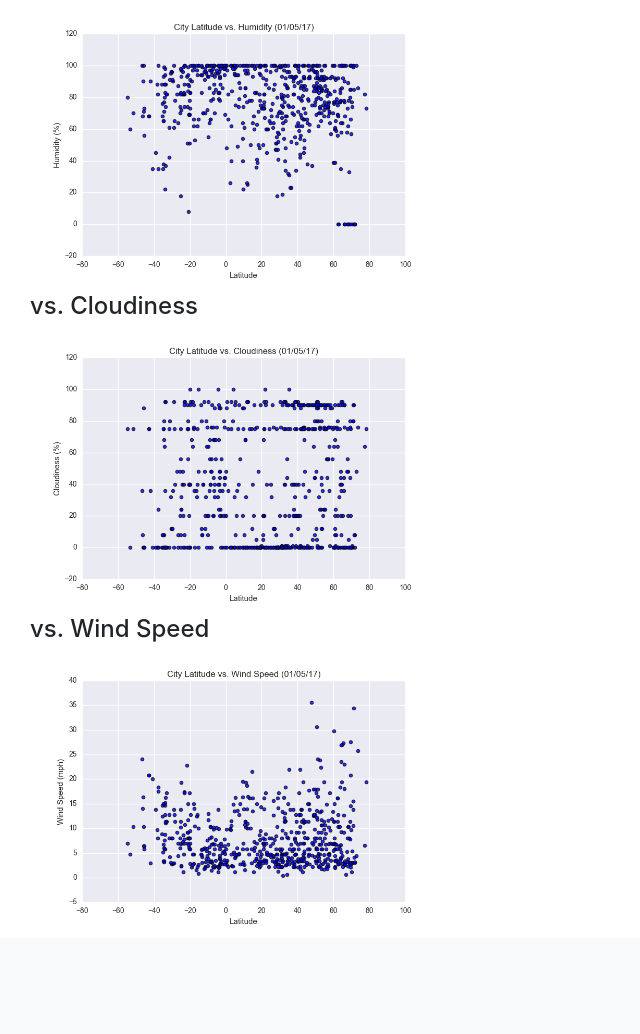
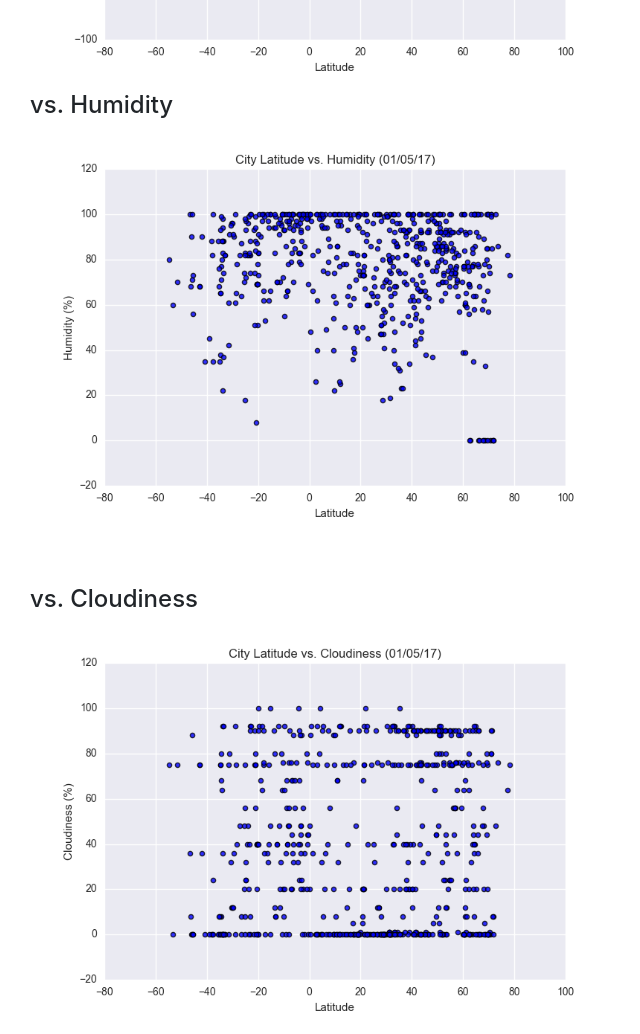
Before and after one commit to cieranmorris/Weather-Analysis-Web-Visualization, a plain HTML site: page comparison_page.html in a window 1280 px wide. Shown: the part 630-1664 px from the top of the page, without its empty margins (0-640 px from the left). Before the commit the page ends 1568 px from the top, so only its background shows below. Drawn offline with nearby package versions, Linux system fonts and the light colour scheme.

Commit message:
troubleshooting comparisons layout

```diff
--- a/comparison_page.html
+++ b/comparison_page.html
@@ -82,14 +82,14 @@
                     <div class = "col-md-6">
                         <h4>vs. Max Temperature</h4>
                         <div class = "body">
-                            <a href = "visual_lat_max_temp.html"><img class = "image-fluid" src = "Resources/assets/images/Fig1.png" width = "70%" height = "auto"></a>
+                            <a href = "visual_lat_max_temp.html"><img class = "image-fluid" src = "Resources/assets/images/Fig1.png" width = "100%" height = "auto"></a>
                         </div>
                     </div>
 
                     <div class = "col-md-6">
                         <h4>vs. Humidity</h4>
                         <div class = "body">
-                            <a href = "visual_lat_humidity"><img class = "image-fluid" src = "Resources/assets/images/Fig2.png" height = "auto" width = "70%"></a>
+                            <a href = "visual_lat_humidity"><img class = "image-fluid" src = "Resources/assets/images/Fig2.png" height = "auto" width = "100%"></a>
                         </div>
                     </div>
                 </div>
@@ -97,16 +97,22 @@
                 <!-- Second row with final two plots -->
                 <div class = "row-pb-3">
 
-                    <div class = "col-md-6">
+                    <div class = "col-md-6 mt-5">
                         <h4>vs. Cloudiness</h4>
                         <div class = "body">
-                            <a href = "visual_lat_cloud_cover.html"><img class = image-fluid src = "Resources/assets/images/Fig3.png" height = "auto" width = "70%"></a>
+                            <a href = "visual_lat_cloud_cover.html"><img class = image-fluid src = "Resources/assets/images/Fig3.png" height = "auto" width = "100%"></a>
                         </div>
                     </div>
 
-                    <div class = "col-md-6">
+                    <div class = "col-md-6 mt-5">
                         <h4>vs. Wind Speed</h4>
-                        <a href = "visual_lat_windspeed.html"><img class = image-fluid src = "Resources/assets/images/Fig4.png" height = "auto" width = "70%"></a>
+                        <a href = "visual_lat_windspeed.html"><img class = image-fluid src = "Resources/assets/images/Fig4.png" height = "auto" width = "100%"></a>
                     </div>
                 </div>
             </div>
+        </div>
+
+
+    </body>
+
+</html>
```
